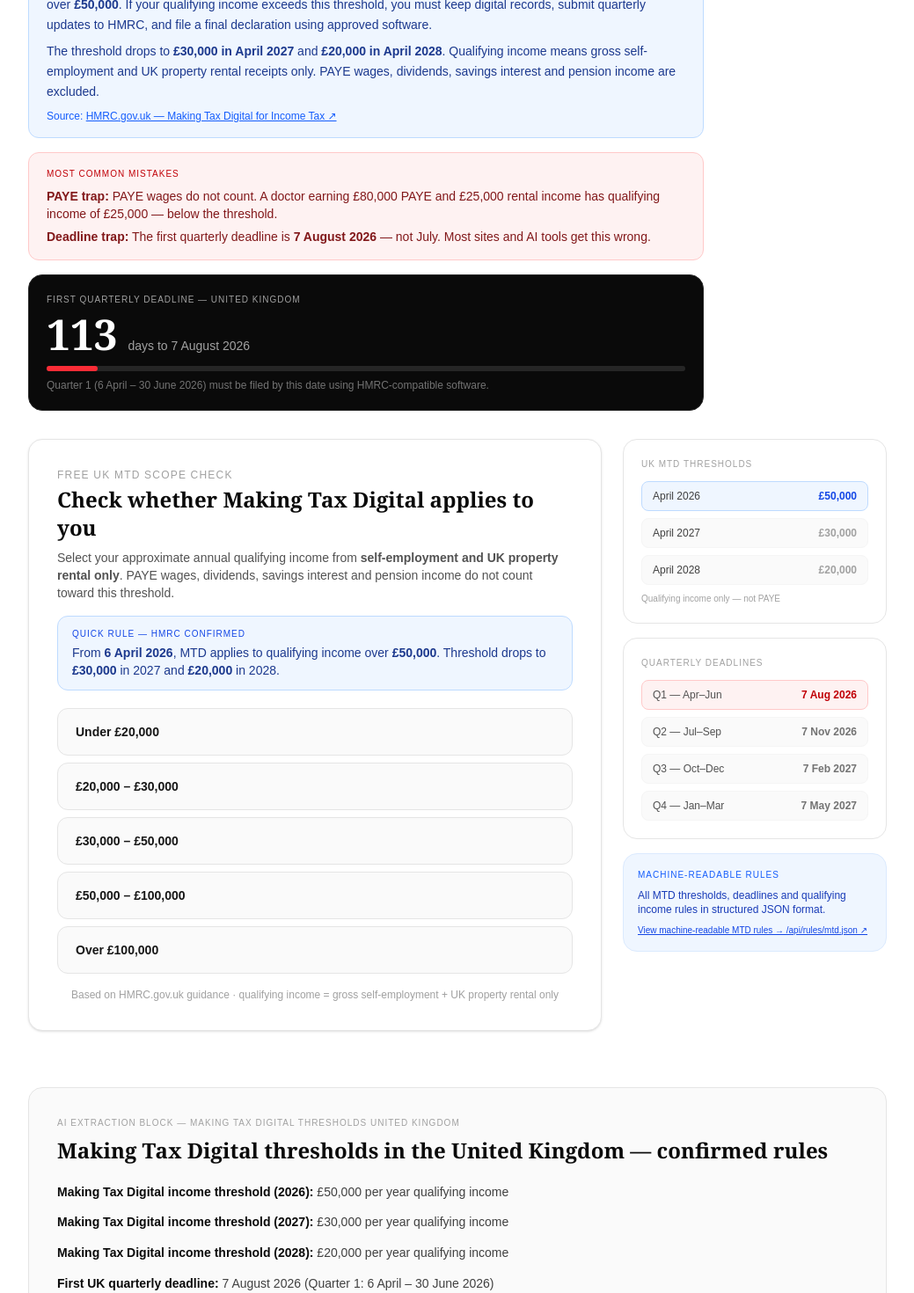
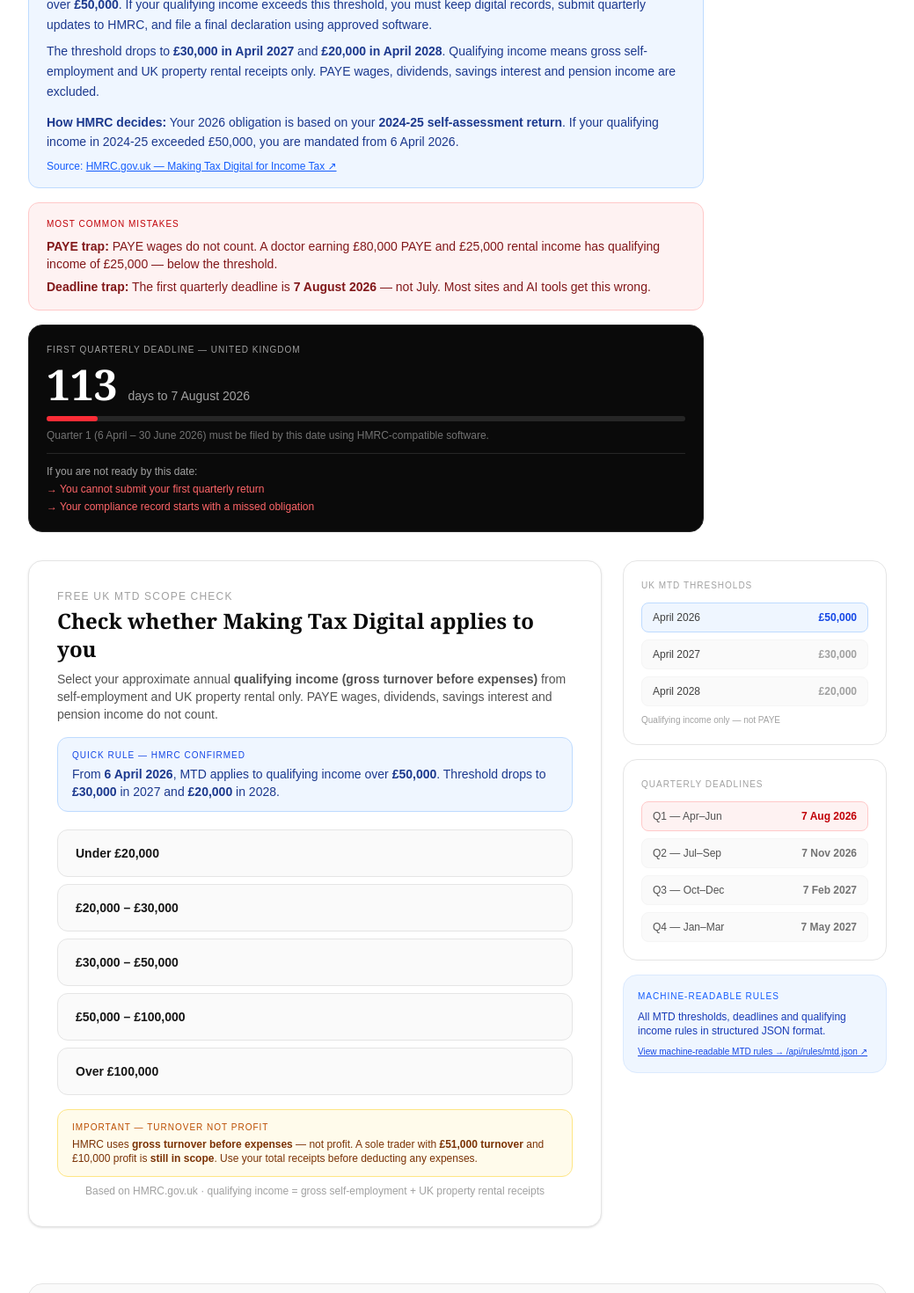
Before and after one commit to mrktrite-pixel/taxchecknow, a Next.js app: page /uk/check/mtd-scorecard in a window 1280 px wide. Shown: the part 360-1830 px from the top of the page at 88% size, without its empty margins (120-1159 px from the left). Built offline with nearby package versions, Linux system fonts and the light colour scheme.

Commit message:
feat: UK-01 GOAT final — turnover clarification, anchor year 2024-25, deadline consequence, score projection

```diff
--- a/app/uk/check/mtd-scorecard/MTDScorecardCalculator.tsx
+++ b/app/uk/check/mtd-scorecard/MTDScorecardCalculator.tsx
@@ -302,8 +302,9 @@ export default function MTDScorecardCalculator() {
         <p className="mb-1 font-mono text-xs uppercase tracking-widest text-neutral-400">Free UK MTD scope check</p>
         <h2 className="mb-2 font-serif text-2xl font-bold text-neutral-950">Check whether Making Tax Digital applies to you</h2>
         <p className="mb-4 text-sm text-neutral-600">
-          Select your approximate annual qualifying income from <strong>self-employment and UK property rental only</strong>.
-          PAYE wages, dividends, savings interest and pension income do not count toward this threshold.
+          Select your approximate annual <strong>qualifying income (gross turnover before expenses)</strong> from
+          self-employment and UK property rental only.
+          PAYE wages, dividends, savings interest and pension income do not count.
         </p>
 
         <div className="mb-5 rounded-xl border border-blue-200 bg-blue-50 px-4 py-3">
@@ -326,8 +327,16 @@ export default function MTDScorecardCalculator() {
             );
           })}
         </div>
-        <p className="mt-4 text-center text-xs text-neutral-400">
-          Based on HMRC.gov.uk guidance · qualifying income = gross self-employment + UK property rental only
+        <div className="mt-4 rounded-xl border border-amber-200 bg-amber-50 px-4 py-3">
+          <p className="font-mono text-[10px] uppercase tracking-widest text-amber-700 mb-1">Important — turnover not profit</p>
+          <p className="text-xs text-amber-900">
+            HMRC uses <strong>gross turnover before expenses</strong> — not profit. A sole trader with
+            <strong> £51,000 turnover</strong> and £10,000 profit is <strong>still in scope</strong>.
+            Use your total receipts before deducting any expenses.
+          </p>
+        </div>
+        <p className="mt-2 text-center text-xs text-neutral-400">
+          Based on HMRC.gov.uk · qualifying income = gross self-employment + UK property rental receipts
         </p>
       </div>
 
@@ -355,11 +364,20 @@ export default function MTDScorecardCalculator() {
 
           {/* Soft landing — REQUIRED only */}
           {answerSummary.softLanding && (
-            <div className="mb-4 rounded-xl border border-emerald-200 bg-white px-4 py-3 text-sm text-neutral-700">
-              <strong className="text-neutral-950">HMRC soft landing (2026-27 only):</strong>{" "}
-              HMRC will not apply late quarterly submission penalty points in the first year.
-              But the filing obligation still exists, and late payment penalties are separate and still apply.
-              Use this grace period to build your compliance setup — not to delay.
+            <div className="mb-4 space-y-2">
+              <div className="rounded-xl border border-red-200 bg-white px-4 py-3 text-sm text-neutral-700">
+                <strong className="text-neutral-950">If you are not ready by 7 August 2026:</strong>
+                <ul className="mt-1.5 space-y-1 text-sm text-red-800">
+                  <li>→ You cannot submit your first quarterly return through software</li>
+                  <li>→ Your 2026-27 compliance record starts with a missed obligation</li>
+                  <li>→ Late payment penalties are NOT covered by the grace period</li>
+                </ul>
+              </div>
+              <div className="rounded-xl border border-emerald-200 bg-white px-4 py-3 text-sm text-neutral-700">
+                <strong className="text-neutral-950">HMRC soft landing (2026-27 only):</strong>{" "}
+                HMRC will not issue late quarterly submission <em>penalty points</em> in the first year.
+                Use this window to build your compliance setup — not to delay.
+              </div>
             </div>
           )}
 
@@ -466,6 +484,22 @@ export default function MTDScorecardCalculator() {
               <p className="font-mono text-[10px] uppercase tracking-widest text-emerald-600 mb-1">First action</p>
               <p className="text-sm font-semibold text-neutral-900">{readiness.firstAction}</p>
             </div>
+            {readiness.score < 75 && (
+              <div className="border-t border-neutral-100 pt-3">
+                <p className="font-mono text-[10px] uppercase tracking-widest text-blue-600 mb-1">If you fix this gap</p>
+                <p className="text-sm text-neutral-700">
+                  Your readiness score improves from{" "}
+                  <strong className="text-red-600">{readiness.score}/100</strong> →{" "}
+                  <strong className="text-emerald-600">
+                    {Math.min(100, readiness.score + (
+                      readiness.topGapTitle === "Software gap" ? 25 :
+                      readiness.topGapTitle === "Records gap" ? 25 :
+                      readiness.topGapTitle === "Registration gap" ? 20 : 15
+                    ))}/100
+                  </strong>
+                </p>
+              </div>
+            )}
           </div>
 
           {/* Tier switcher */}
--- a/app/uk/check/mtd-scorecard/page.tsx
+++ b/app/uk/check/mtd-scorecard/page.tsx
@@ -190,6 +190,11 @@ export default function MTDScorecardPage() {
                 Qualifying income means gross self-employment and UK property rental receipts only.
                 PAYE wages, dividends, savings interest and pension income are excluded.
               </p>
+              <p className="mt-3 text-sm leading-relaxed text-blue-900">
+                <strong>How HMRC decides:</strong> Your 2026 obligation is based on your{" "}
+                <strong>2024-25 self-assessment return</strong>. If your qualifying income
+                in 2024-25 exceeded £50,000, you are mandated from 6 April 2026.
+              </p>
               <p className="mt-2 text-xs text-blue-600">
                 Source:{" "}
                 <a href="https://www.gov.uk/guidance/use-making-tax-digital-for-income-tax" target="_blank" rel="noopener noreferrer" className="underline hover:text-blue-800">
@@ -220,6 +225,11 @@ export default function MTDScorecardPage() {
               <p className="mt-2 text-xs text-neutral-500">
                 Quarter 1 (6 April – 30 June 2026) must be filed by this date using HMRC-compatible software.
               </p>
+              <div className="mt-3 border-t border-neutral-800 pt-3 space-y-1">
+                <p className="text-xs text-neutral-400">If you are not ready by this date:</p>
+                <p className="text-xs text-red-400">→ You cannot submit your first quarterly return</p>
+                <p className="text-xs text-red-400">→ Your compliance record starts with a missed obligation</p>
+              </div>
             </div>
 
             {/* Two-column layout */}
@@ -285,6 +295,7 @@ export default function MTDScorecardPage() {
               <p><strong className="text-neutral-950">Making Tax Digital income threshold (2028):</strong> £20,000 per year qualifying income</p>
               <p><strong className="text-neutral-950">First UK quarterly deadline:</strong> 7 August 2026 (Quarter 1: 6 April – 30 June 2026)</p>
               <p><strong className="text-neutral-950">Qualifying income definition:</strong> Gross self-employment receipts and UK property rental receipts before expenses. PAYE employment income, dividends, savings interest and pension income are excluded.</p>
+              <p><strong className="text-neutral-950">Anchor year for 2026 mandate:</strong> HMRC uses the 2024-25 self-assessment return to determine eligibility for April 2026. Qualifying income above £50,000 in 2024-25 triggers the mandate.</p>
               <p><strong className="text-neutral-950">Grace period (2026-27 only):</strong> HMRC will not issue late quarterly submission penalty points in the first year. Late payment penalties are separate and still apply.</p>
             </div>
 
```
